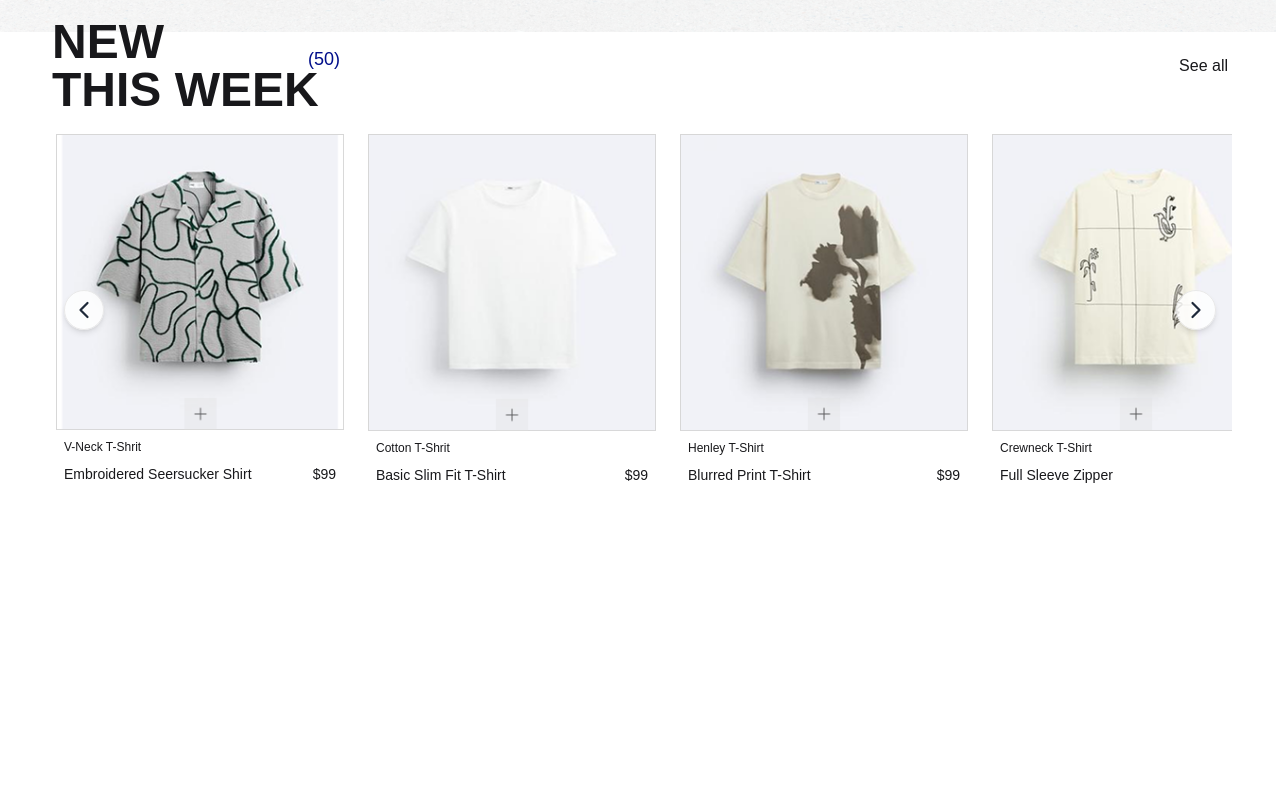
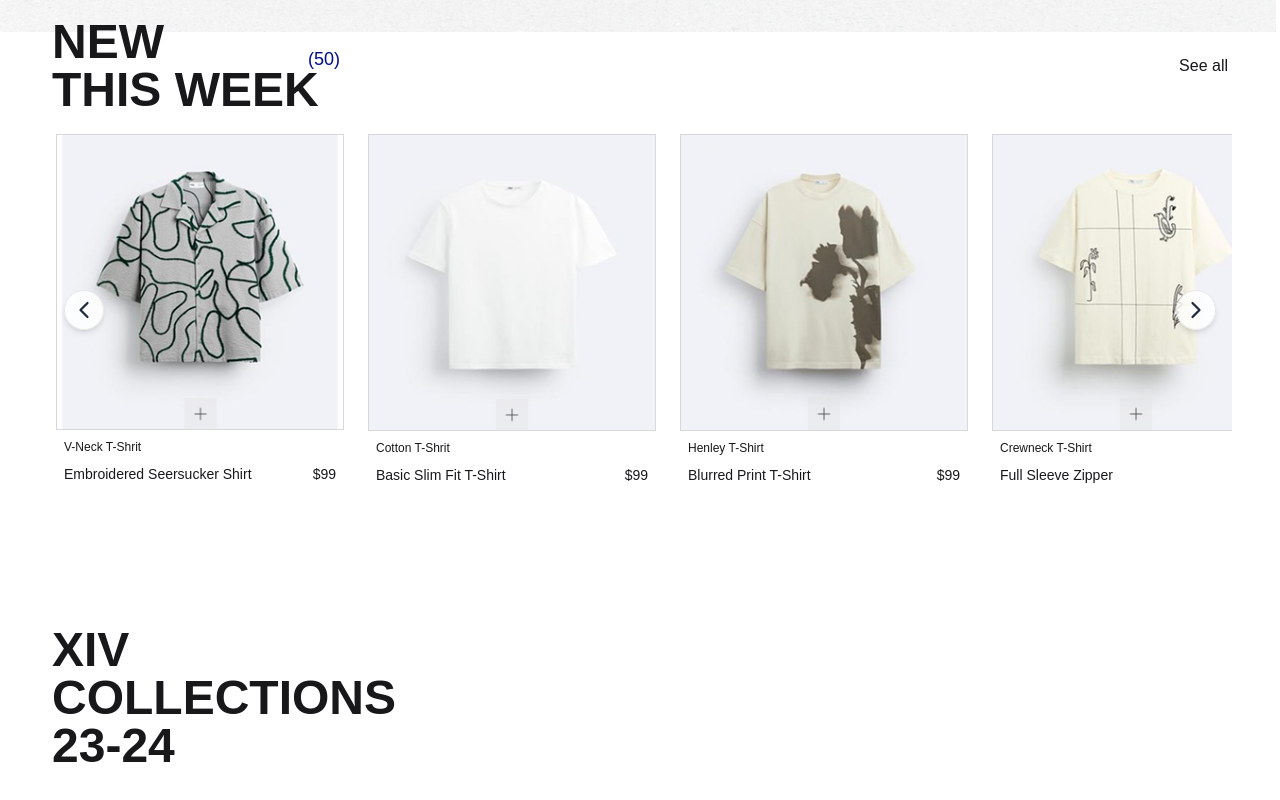
Before and after one commit to iamaaviskar/Clothing-Site, a React (Vite) app in the folder clothing_website/: page / in a window 1280 px wide. Shown: the part 768-1568 px from the top of the page. Before the commit the page ends 1318 px from the top, so only its background shows below. Built offline with nearby package versions, Linux system fonts and the light colour scheme; a web font is replaced by a local one.

Commit message:
Add new component

```diff
--- a/clothing_website/src/App.jsx
+++ b/clothing_website/src/App.jsx
@@ -3,6 +3,7 @@ import "./App.css";
 import Navbar from "./component/Navbar";
 import NewCollection from "./component/NewCollection";
 import NewThisWeek from "./component/NewThisWeek";
+import XIVCollections from "./component/XIVCollections";
 
 function App() {
   return (
@@ -19,6 +20,7 @@ function App() {
         <Navbar />
         <NewCollection />
         <NewThisWeek />
+        <XIVCollections />
       </div>
     </>
   );
--- /dev/null
+++ b/clothing_website/src/component/XIVCollections.jsx
@@ -0,0 +1,17 @@
+export default function XIVCollections() {
+  return (
+    <>
+      <section className="flex flex-col justify-evenly items-start p-12">
+        <div className="font-beatrix-deck-trial font-extrabold text-[48px] leading-none space-x-4 p-1 flex flex-col">
+          <div className="flex flex-row items-center justify-between w-full">
+            <div className="flex flex-col">
+              <p>XIV</p>
+              <p>COLLECTIONS</p>
+              <p>23-24</p>
+            </div>
+          </div>
+        </div>
+      </section>
+    </>
+  );
+}
```
